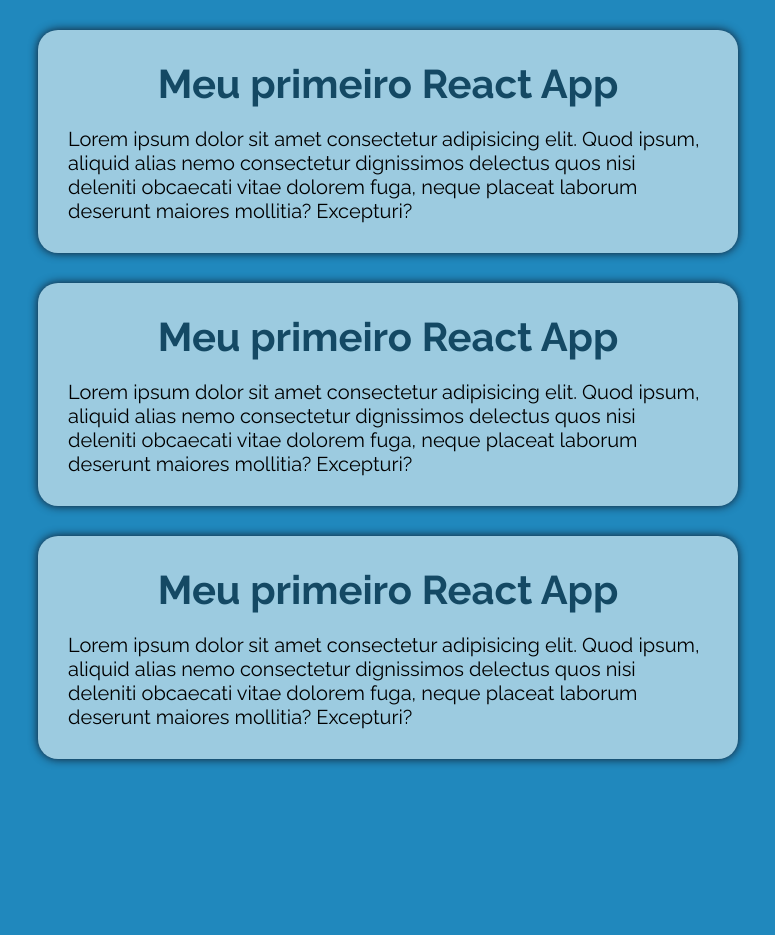
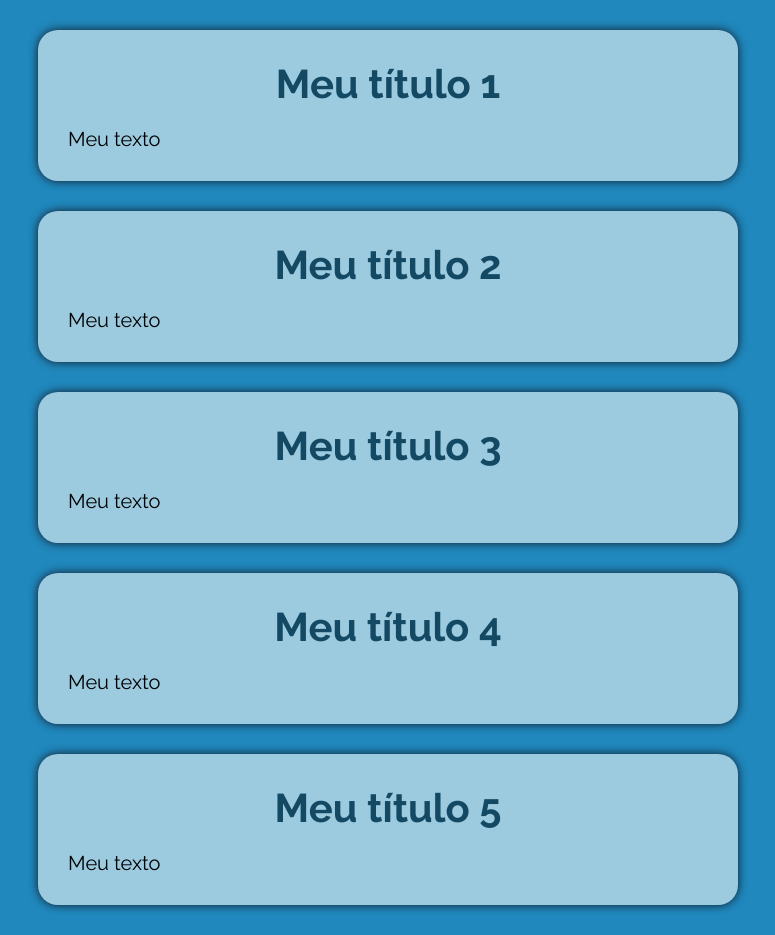
Before and after one commit to radyjarayka/ppi2025_4inf2v, a React (Vite) app: page / in a window 1280 px wide. Shown: the whole page, without its empty margins (252-1027 px from the left). Before the commit the page ends 800 px from the top, so only its background shows below. Built offline with nearby package versions, Linux system fonts and the light colour scheme.

Commit message:
Aula 23/05/25 - Props, Children e renderização usando map

```diff
--- a/src/App.jsx
+++ b/src/App.jsx
@@ -3,12 +3,24 @@
 import { MyText } from "./components/MyText";
 
 export default function App() {
+  const texts = [
+    { title: "Meu título", text: "Meu texto" },
+    { title: "Meu título", text: "Meu texto" },
+    { title: "Meu título", text: "Meu texto" },
+    { title: "Meu título", text: "Meu texto" },
+    { title: "Meu título", text: "Meu texto" },
+  ];
+
   return (
     // React Fragment
     <>
-      <MyText />
-      <MyText />
-      <MyText />
+      {texts.map((text, index) => {
+        return (
+          <MyText key={index} title={`${text.title} ${index + 1}`}>
+            {text.text}
+          </MyText>
+        );
+      })}
     </>
   );
 }
--- a/src/components/MyText.jsx
+++ b/src/components/MyText.jsx
@@ -1,16 +1,11 @@
 import styles from "./MyText.module.css";
 
-export function MyText() {
+export function MyText({ title, children }) {
   return (
     <div className={styles.container}>
       <div className={styles.div}>
-        <h1 className={styles.title}>Meu primeiro React App</h1>
-        <p className={styles.text}>
-          Lorem ipsum dolor sit amet consectetur adipisicing elit. Quod ipsum,
-          aliquid alias nemo consectetur dignissimos delectus quos nisi deleniti
-          obcaecati vitae dolorem fuga, neque placeat laborum deserunt maiores
-          mollitia? Excepturi?
-        </p>
+        <h1 className={styles.title}>{title}</h1>
+        <p className={styles.text}>{children}</p>
       </div>
     </div>
   );
```
